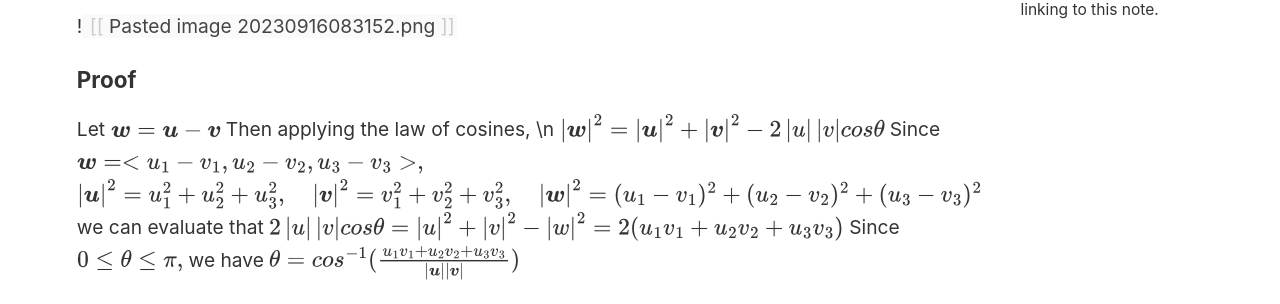
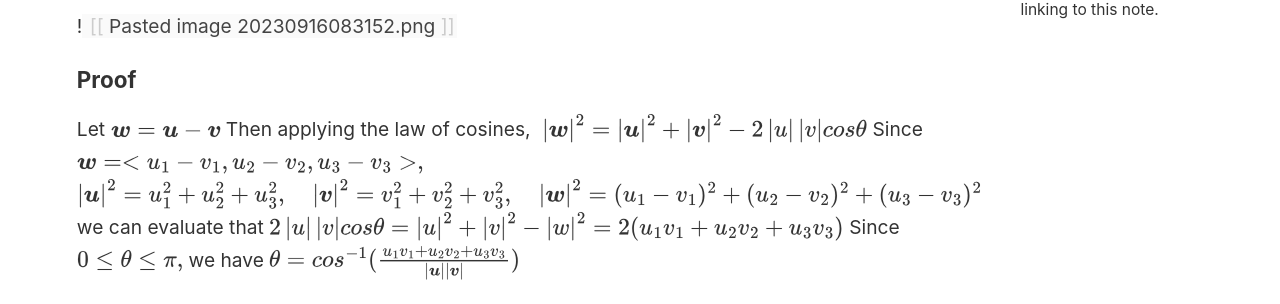
Before and after one commit to handf00t/notetaking, a Jekyll site: the page built from _notes/calculus.md, in a window 1280 px wide. Shown: the part 379-683 px from the top of the page. Built offline with Jekyll 4.4.1, drawn with Linux system fonts in a browser that asks for light colours.

```diff
--- a/_notes/calculus.md
+++ b/_notes/calculus.md
@@ -5,7 +5,7 @@
 ![[Pasted image 20230916083152.png]]
 
 ### Proof
-Let $$\boldsymbol w = \boldsymbol u - \boldsymbol v$$ Then applying the law of cosines, \n
+Let $$\boldsymbol w = \boldsymbol u - \boldsymbol v$$ Then applying the law of cosines, $$\\$$
 $$ \left\vert \boldsymbol w \right\vert^2 = \left\vert \boldsymbol u \right\vert^2 + \left\vert \boldsymbol v \right\vert^2 - 2\left\vert u \right\vert \left\vert v\right\vert cos \theta$$
 Since $$ \boldsymbol w = <u_1 - v_1, u_2-v_2, u_3-v_3>, $$
 $$\left\vert \boldsymbol u \right\vert^2 = u_1^2 + u_2^2 +u_3^2, \quad
```
